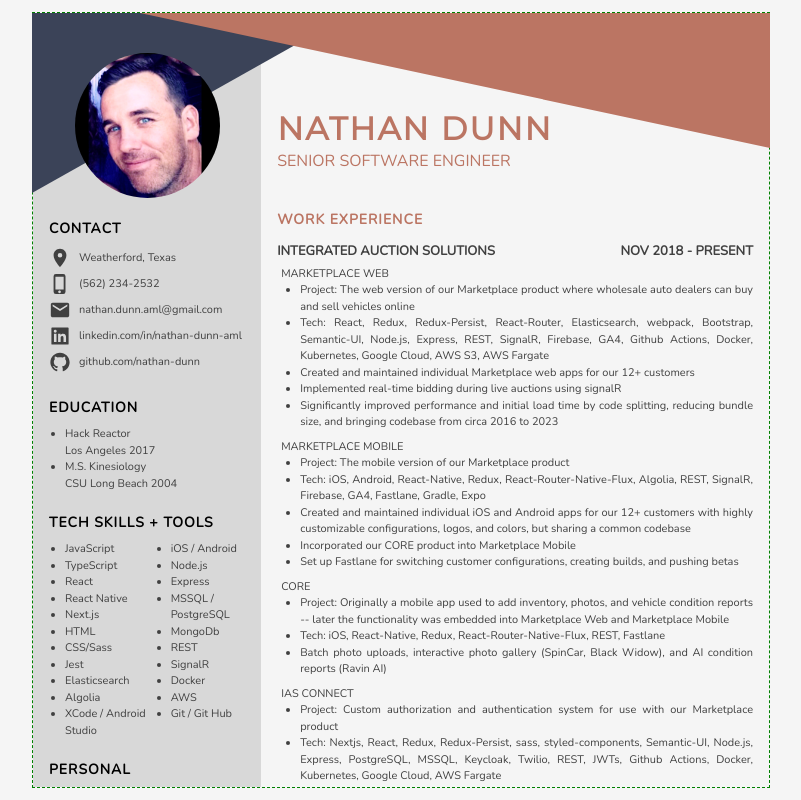
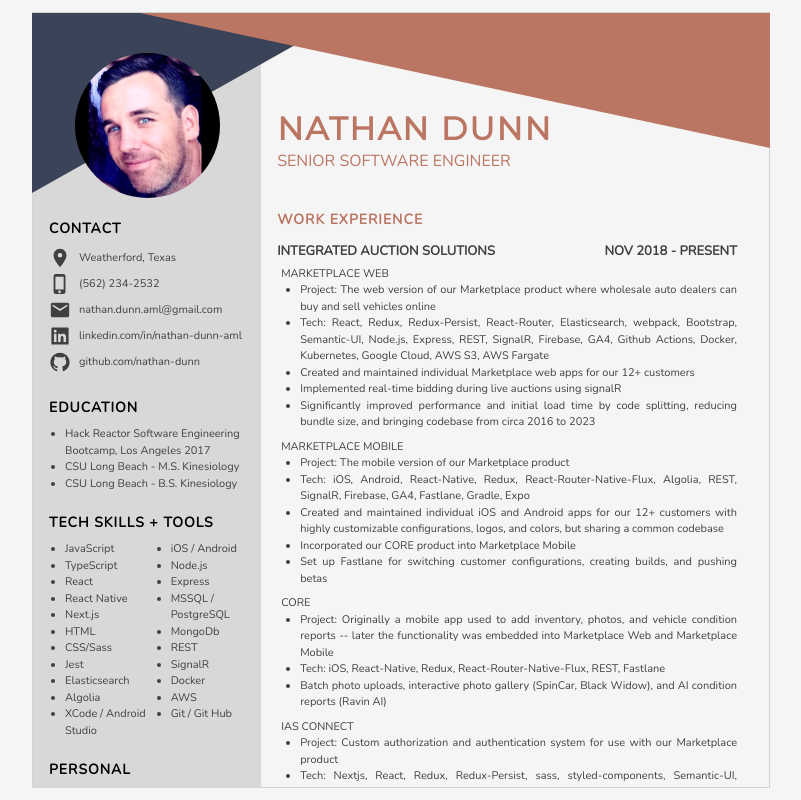
Before and after one commit to nathan-dunn/resume, a React (Create React App) app: page / in a window 1280 px wide. Shown: the whole page, without its empty margins (239-1040 px from the left). Built offline with nearby package versions, Linux system fonts and the light colour scheme.

Commit message:
More touches

```diff
--- a/src/components/Education.tsx
+++ b/src/components/Education.tsx
@@ -15,8 +15,7 @@ export const Education = () => {
       <UnorderedList flex={`1 1`}>
         {data.education.map((item, index) => (
           <ListItem key={index} fontSize={11}>
-            <Text>{item.what}</Text>
-            <Text>{item.whereAndWhen}</Text>
+            <Text>{item}</Text>
           </ListItem>
         ))}
       </UnorderedList>
@@ -38,8 +37,7 @@ export const EducationMobile = () => {
       <UnorderedList flex={`1 1`}>
         {data.education.map((item, index) => (
           <ListItem key={index} fontSize={11}>
-            <Text>{item.what}</Text>
-            <Text>{item.whereAndWhen}</Text>
+            <Text>{item}</Text>
           </ListItem>
         ))}
       </UnorderedList>
--- a/src/components/Page.tsx
+++ b/src/components/Page.tsx
@@ -74,7 +74,7 @@ export const Page = () => {
         borderWidth="1px"
         borderColor="lightgray"
         // boxShadow={`5px 5px 10px`}
-        border="1px dashed green"
+        // border="1px dashed green"
       >
         <Header width={width} />
 
@@ -102,7 +102,7 @@ export const Page = () => {
             justify="flext-start"
             spacing={3}
             pl={4}
-            pr={4}
+            pr={8}
             backgroundColor={theme.colors.transparent}
             // border="1px solid red"
           >
@@ -126,7 +126,7 @@ export const Page = () => {
         borderWidth="1px"
         borderColor="lightgray"
         // boxShadow={`5px 5px 10px`}
-        border="1px dashed green"
+        // border="1px dashed green"
       >
         {/* <Header width={width} /> */}
         <HStack w="100%" align="center" justify="center" spacing={0}>
--- a/src/components/SectionDivider.tsx
+++ b/src/components/SectionDivider.tsx
@@ -13,7 +13,7 @@ export const SectionDivider = ({ bg = 'transparent', my = 1, h = 1 }: SectionDiv
     <Divider
       orientation="horizontal"
       alignSelf="center"
-      w="94%"
+      w="100%"
       h={h}
       bg={bg}
       color="transparent"
--- a/src/data/index.js
+++ b/src/data/index.js
@@ -57,13 +57,15 @@ const data = {
     'Git / Git Hub',
   ],
   education: [
-    { what: 'Hack Reactor', whereAndWhen: 'Los Angeles 2017' },
-    { what: 'M.S. Kinesiology', whereAndWhen: 'CSU Long Beach 2004' },
+    'Hack Reactor Software Engineering Bootcamp, Los Angeles 2017',
+    ' CSU Long Beach - M.S. Kinesiology',
+    ' CSU Long Beach - B.S. Kinesiology',
   ],
 
   personal: [
     'I live outside Fort Worth with my wife, three young children, and our German Shepherd.',
     "When I'm not spending time with my family I enjoy reading, working out, and traveling.",
+    'I was a Police Officer for 13 years before making a career change in 2017.',
   ],
   experience: [
     {
```
